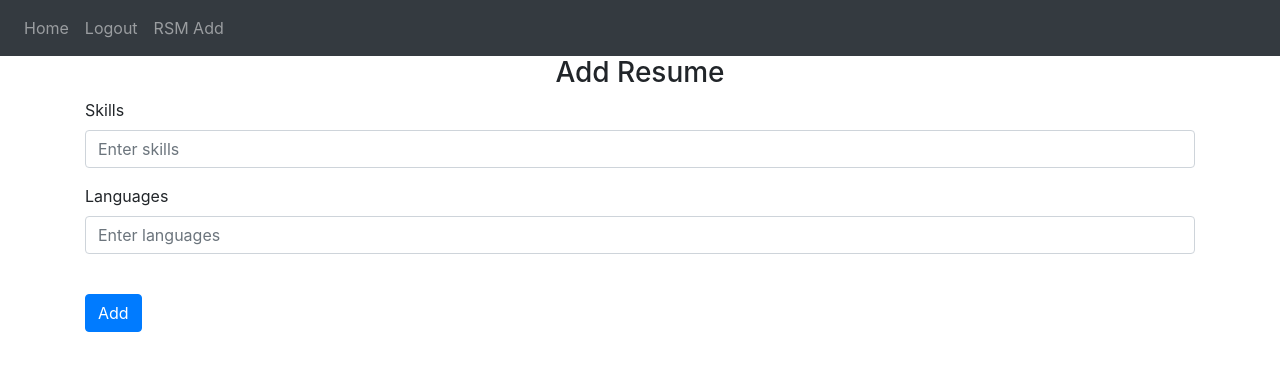
After one commit to elifintizamoglu/Human-Resources-Management-System, a Flask app: page /resumes/add in a window 1280 px wide. The commit adds this page. Shown: the top 371 px of the page. Run offline with Flask 2, Linux system fonts and the light colour scheme; the visitor is signed in with stand-in values (Sample User, id 1); some libraries are stand-ins or nearby versions.

Commit message:
Session problems solved.

```diff
--- a/website/auth.py
+++ b/website/auth.py
@@ -1,29 +1,41 @@
-from flask import Blueprint, render_template, request, redirect, url_for
-from .models import Candidates, Employers
+import datetime
+from flask import Blueprint, render_template, request, redirect, url_for, session
+from .models import Candidates, Employers,Resumes
 from . import db
 from werkzeug.security import generate_password_hash, check_password_hash
 from flask_login import login_user, login_required, logout_user, current_user
 
 auth = Blueprint('auth', __name__)
 
-@auth.route('/login', methods=['GET','POST'])
+@auth.route('/login', methods=['GET', 'POST'])
 def login():
-    if request.method=='POST':
-        email=request.form.get('email')
+    if request.method == 'POST':
+        email = request.form.get('email')
         password = request.form.get('password')
 
         candidate = Candidates.query.filter_by(email=email).first()
-
+        employer = Employers.query.filter_by(email=email).first()
         if candidate:
-            if check_password_hash(candidate.password,password):
+            if check_password_hash(candidate.password, password):
                 print('Logged in')
                 login_user(candidate, remember=True)
+                session["id"] = current_user.get_id()
+                print(session.get("id"))
+                return redirect(url_for('views.home'))
+            else:
+                print('Incorrect password')
+        if employer:
+            if check_password_hash(candidate.password, password):
+                print('Logged in')
+                login_user(candidate, remember=True)
+                session["id"] = current_user.get_id()
                 return redirect(url_for('views.home'))
             else:
                 print('Incorrect password')
         else:
             print('Email does nor exist')
-    return render_template("login.html", candidate=current_user)
+    return render_template("login.html", candidate=current_user, employer=current_user)
+
 
 @auth.route('/logout')
 @login_required
@@ -39,6 +51,7 @@ def sign_up_candidate():
         name = request.form.get('name')
         identity_number = request.form.get('identity_number')
         date_of_birth = request.form.get('date_of_birth')
+
 
         candidate = Candidates.query.filter_by(email=email).first()
         if candidate:
@@ -78,3 +91,21 @@ def sign_up_employer():
         return redirect(url_for('views.home'))
 
     return render_template("sign_up.html", employer=current_user)
+
+
+@auth.route('/resumes/add', methods=['GET','POST'])
+@login_required
+def create_resume():
+
+    if request.method=='POST':
+        skills=request.form.get('skills')
+        languages = request.form.get('languages')
+        creation_date = datetime.datetime.now()
+
+        candidate_id = session.get("id")
+
+        new_resume = Resumes(candidate_id=candidate_id,creation_date=creation_date,skills=skills, languages = languages,)
+        db.session.add(new_resume)
+        db.session.commit()
+
+    return render_template("rsm.html",candidate=current_user)
--- a/website/models.py
+++ b/website/models.py
@@ -130,7 +130,7 @@ class Resumes(db.Model):
                    autoincrement=True, nullable=False)
     candidate_id = db.Column(db.Integer, db.ForeignKey(
         'candidates.id'), nullable=False)
-    creation_date = db.Column(db.DateTime, nullable=False,default=datetime.now)
+    creation_date = db.Column(db.DateTime, default=func.now(),nullable=False)
     educations = db.relationship('Educations', backref='resume')
     experiences = db.relationship('Experiences', backref='resume')
     skills = db.Column(db.String(300), nullable=False)
--- a/website/templates/base.html
+++ b/website/templates/base.html
@@ -33,6 +33,7 @@
           {% if candidate.is_authenticated %}
           <a class="nav-item nav-link" id="home" href="/">Home</a>
           <a class="nav-item nav-link" id="logout" href="/logout">Logout</a>
+          <a class="nav-item nav-link" id="rsmAdd" href="/resumes/add">RSM Add</a>
           {% else %}
           <a class="nav-item nav-link" id="login" href="/login">Login</a>
           <a class="nav-item nav-link" id="signUp" href="/sign-up/candidate">Sign Up</a>
--- /dev/null
+++ b/website/templates/rsm.html
@@ -0,0 +1,31 @@
+{% extends "base.html" %}{% block title %}RSM Add{% endblock %}
+
+
+{% block content %}
+<form method="POST">
+    <h3 align="center">Add Resume</h3>
+    <div class="form-group">
+      <label for="skills">Skills</label>
+      <input
+        type="skills"
+        class="form-control"
+        id="skills"
+        name="skills"
+        placeholder="Enter skills"
+      />
+    </div>
+    <div class="form-group">
+      <label for="languages">Languages</label>
+      <input
+        type="languages"
+        class="form-control"
+        id="languages"
+        name="languages"
+        placeholder="Enter languages"
+      />
+    </div>
+    <br />
+    <button type="submit" class="btn btn-primary">Add</button>
+  </form>
+
+  {% endblock %}
```
Also changed, not shown: website/reqst.py (+6 -12 lines).
